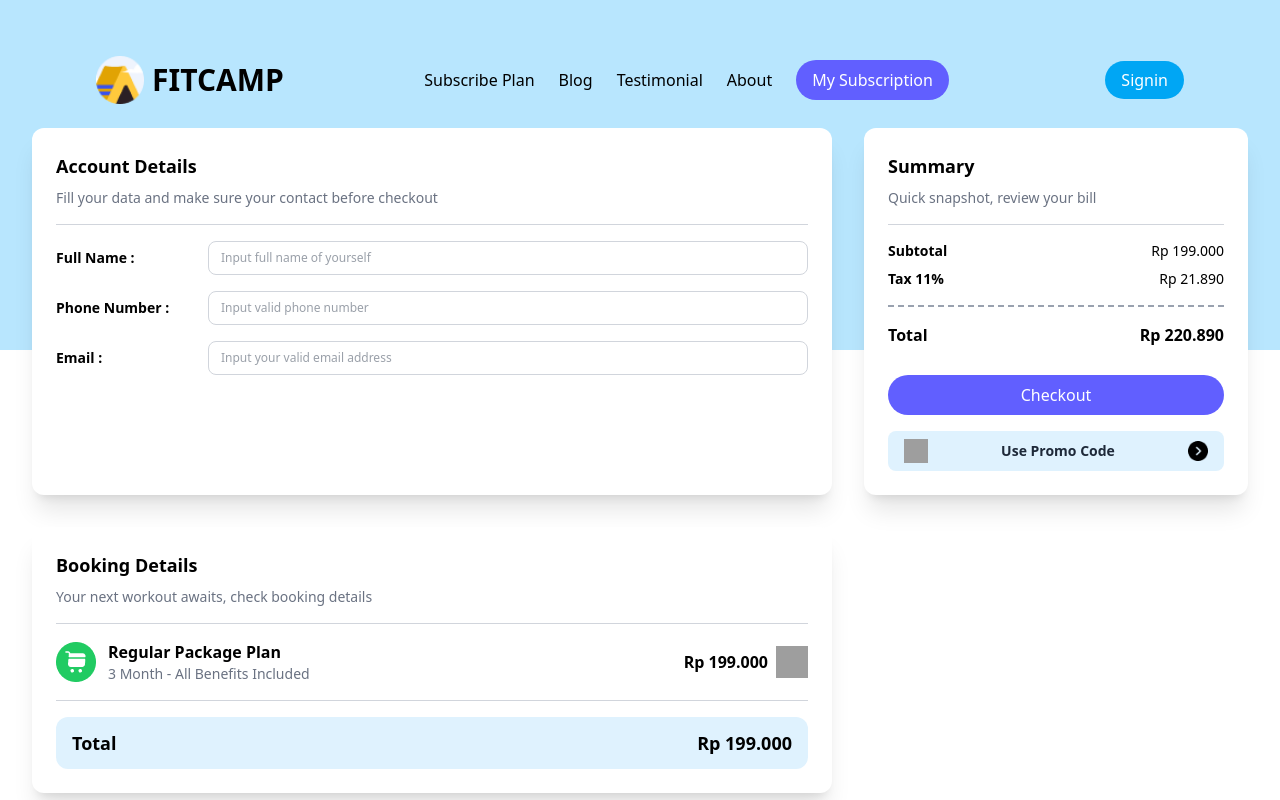
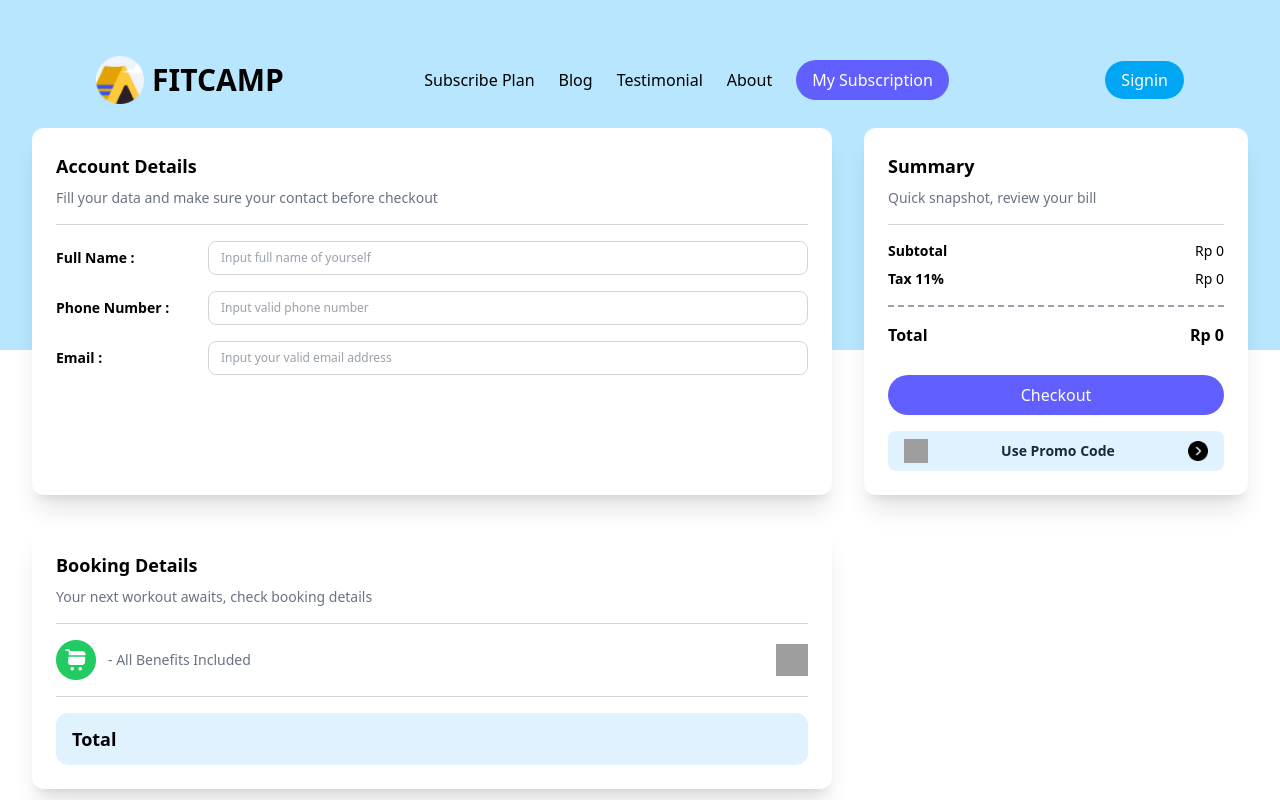
Before and after one commit to Rishana222/Fitcamp, a React (Vite) app in the folder frontend/: page /checkout in a window 1280 px wide. Shown: the top 800 px of the page. Built offline with nearby package versions, Linux system fonts and the light colour scheme; grey boxes are pictures that could not be loaded.

Commit message:
checkout

```diff
--- a/frontend/src/components/Subscription/Package.jsx
+++ b/frontend/src/components/Subscription/Package.jsx
@@ -5,17 +5,14 @@ import { useNavigate } from 'react-router-dom'
 
 const Package = () => {
     const Navigate = useNavigate();
-   const handleSubscribeClick = () => {
+    const handleSubscribeClick = (packageData) => {
         const token = localStorage.getItem("accessToken");
-
         if (!token) {
             Navigate("/login");
             return;
         }
-
-  Navigate("/checkout");
+        Navigate("/checkout", { state: { packageData } });
     };
-
     return (
         <>
             <div className="pt-32 mb-10 ">
@@ -48,7 +45,7 @@ const Package = () => {
                                         <h1 className='ml-4 text-xs' >{s.text4}</h1>
                                     </div>
                                     <div className='flex justify-between'>
-                                        <button onClick={handleSubscribeClick} className='bg-indigo-500 mt-1 text-white px-3 py-1 rounded-full '>Subscribe</button>
+                                        <button onClick={() => handleSubscribeClick(s)}className='bg-indigo-500 mt-1 text-white px-3 py-1 rounded-full '>Subscribe</button>
                                         <div className='text-xs'>
                                             <p className='font-black'>{s.rp}</p>
                                             <p className='text-gray-500'>{s.duration}</p>
--- a/frontend/src/components/checkout/CheckoutPage.jsx
+++ b/frontend/src/components/checkout/CheckoutPage.jsx
@@ -1,13 +1,20 @@
 import React from 'react'
 import regular from '../../assets/Group 38.png'
 import vector from '../../assets/Vector.png'
-import { useNavigate } from 'react-router-dom'
+import { useNavigate, useLocation } from 'react-router-dom'
 
 const CheckoutPage = () => {
   const Navigate = useNavigate();
-    const handleCheckoutClick = ()=>(
+  const handleCheckoutClick = () => (
     Navigate('/booking')
   )
+
+  const location = useLocation();
+  const { packageData } = location.state || {};
+
+  const subtotal = parseInt(packageData?.rp.replace(/[^0-9]/g, "")) || 0;
+  const tax = Math.round(subtotal * 0.11);
+  const total = subtotal + tax;
   return (
     <>
       <div className="relative bg-sky-200 h-[350px] mb-[1100px] sm:mb-[990px] lg:mb-[480px]">
@@ -59,19 +66,18 @@ const CheckoutPage = () => {
           <hr className="border-t border-gray-300 mb-4" />
           <div className="flex justify-between mb-2 text-sm">
             <h1 className="font-bold">Subtotal</h1>
-            <h1>Rp 199.000</h1>
+            <h1>Rp {subtotal.toLocaleString()}</h1>
           </div>
           <div className="flex justify-between mb-4 text-sm">
             <h1 className="font-bold">Tax 11%</h1>
-            <h1>Rp 21.890</h1>
+            <h1>Rp {tax.toLocaleString()}</h1>
           </div>
           <hr className="border-t-2 border-dashed border-gray-400 my-4" />
           <div className="flex justify-between mb-4 text-base">
             <h1 className="font-bold">Total</h1>
-            <h1 className="font-bold">Rp 220.890</h1>
+            <h1 className="font-bold">Rp {total.toLocaleString()}</h1>
           </div>
           <button onClick={handleCheckoutClick} className="text-white bg-indigo-500 w-full px-4 py-2 mt-3 rounded-full hover:bg-indigo-600 transition duration-300">Checkout</button>
-
            <div className="flex justify-between items-center mt-4 bg-sky-100 rounded-lg px-4 py-2">
               <img className="h-6 w-6" src="https://img.icons8.com/?size=100&id=118287&format=png&color=000000" alt="Coupon Icon" />
               <h1 className="font-bold text-sm text-gray-800">Use Promo Code</h1>
@@ -88,29 +94,23 @@ const CheckoutPage = () => {
 
                 <img className="mr-3 h-10 w-10" src={regular} alt="Plan Icon" />
                 <div>
-                <h1 className="font-bold text-base">Regular Package Plan</h1>
-                <p className="text-gray-500 text-sm">3 Month - All Benefits Included</p>
+                  <h1 className="font-bold text-base">{packageData?.title}</h1>
+                  <p className="text-gray-500 text-sm">{packageData?.duration} - All Benefits Included</p>
                 </div>
               </div>
               <div className="flex items-center gap-x-2">
-              <p className="font-bold text-base">Rp 199.000</p>
+                <p className="font-bold text-base">{packageData?.rp}</p>
                 <img className="h-8 w-8" src="https://img.icons8.com/?size=100&id=GGOtccjoJgmr&format=png&color=000000" alt="Delete Icon" />
               </div>
             </div>
             <hr className="border-t border-gray-300 my-4" />
             <div className="flex justify-between font-bold bg-sky-100 rounded-xl px-4 py-3 text-lg">
               <h1>Total</h1>
-            <p>Rp 199.000</p>
+               <p>{packageData?.rp}</p>
             </div>
           </div>
         </div>
       </div>
-
-
-
-
-
-
 
     </>
   )
```
Lines whose indentation alone changed are shown as unchanged.
